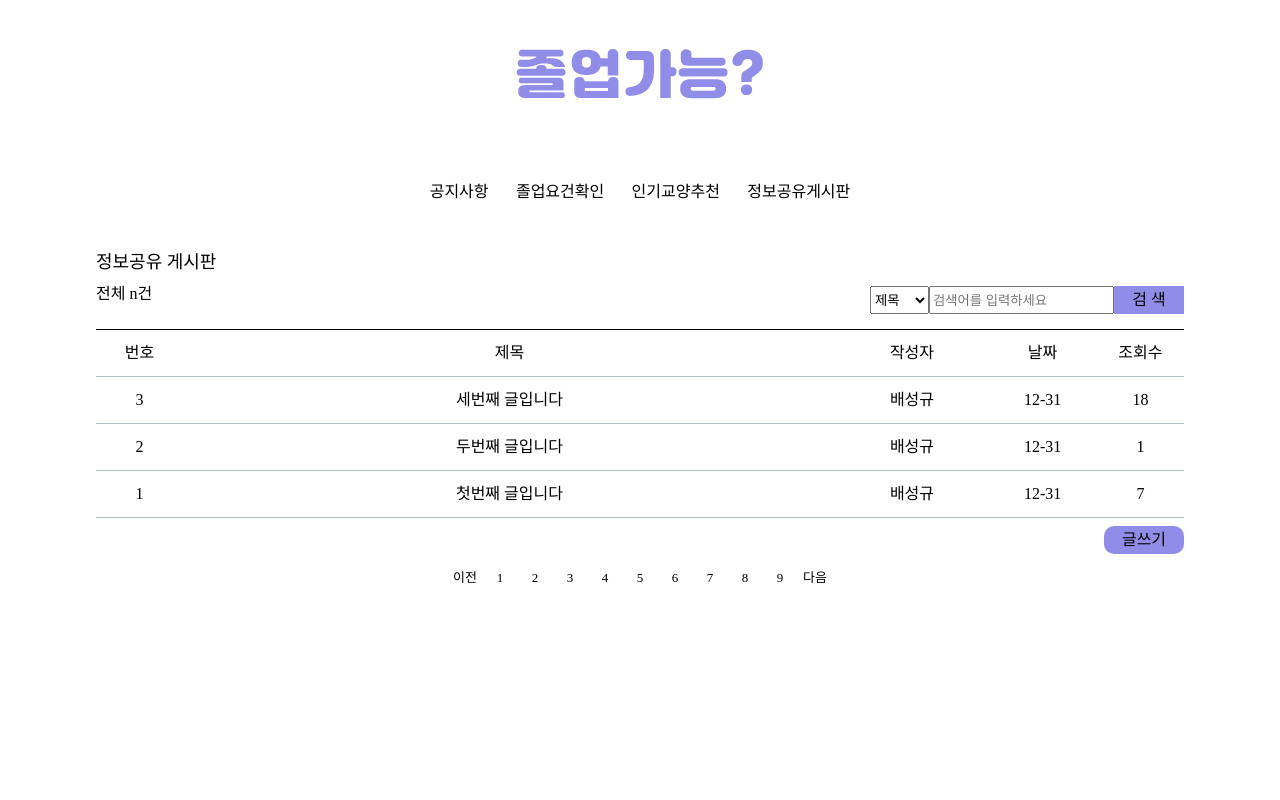
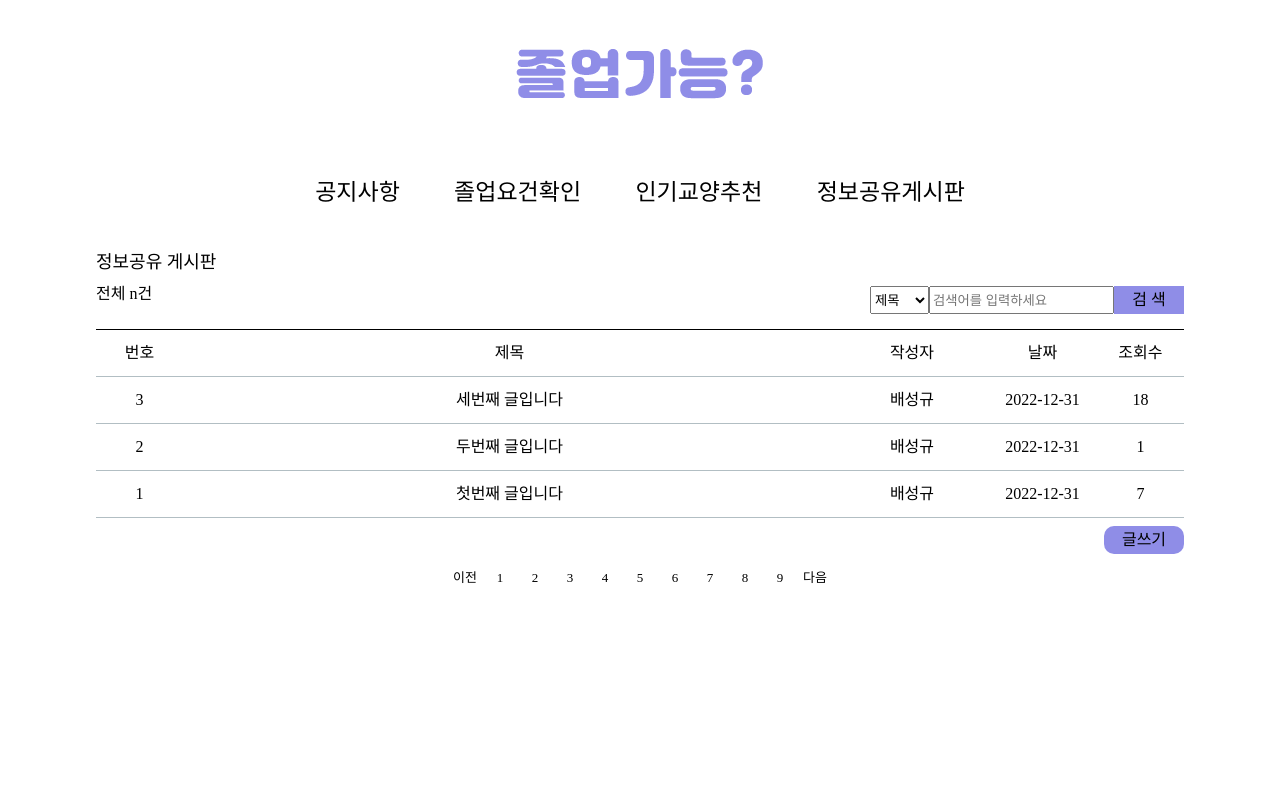
Before and after one commit to Graduate-Ok/Graduation-Okay-, a React (Create React App) app in the folder graduate/: page / in a window 1280 px wide. Both pictures are taken after a click on the element "정보공유게시판". Shown: the top 800 px of the page. Built offline with nearby package versions, Linux system fonts and the light colour scheme; a web font is replaced by a local one.

Commit message:
TEST
지윤이 깃 테스트

```diff
--- a/graduate/src/css/Nav.css
+++ b/graduate/src/css/Nav.css
@@ -22,11 +22,12 @@
     align-items: center;
     text-align: center;
     justify-content: center;
-    width: 35%;
+    width: 55%;
     height: 60px;
     margin: auto;
     margin-top: 30px;
     margin-bottom: 30px;
+    font-size: 23px;
 }
 
 /* .navbar > div:hover{
--- a/graduate/src/pages/Board.jsx
+++ b/graduate/src/pages/Board.jsx
@@ -18,6 +18,7 @@ function Board(){
                             <div className = "Board__search">
                                 <select>
                                     <option value= "title">제목</option>
+                                    <option value = "content">내용</option>
                                     <option value = "writer">작성자</option>
                                 </select>
                                 <input type = "text" placeholder= "검색어를 입력하세요"></input>
@@ -35,21 +36,21 @@ function Board(){
                             <div className = "Board__content--number">3</div>
                             <div className = "Board__content--name">세번째 글입니다</div>
                             <div className = "Board__content--writer">배성규</div>
-                            <div className = "Board__content--date">12-31</div>
+                            <div className = "Board__content--date">2022-12-31</div>
                             <div className = "Board__content--hits">18</div>
                         </div>
                         <div className = "Board__content--content">
                             <div className = "Board__content--number">2</div>
                             <div className = "Board__content--name">두번째 글입니다</div>
                             <div className = "Board__content--writer">배성규</div>
-                            <div className = "Board__content--date">12-31</div>
+                            <div className = "Board__content--date">2022-12-31</div>
                             <div className = "Board__content--hits">1</div>
                         </div>
                         <div className = "Board__content--content">
                             <div className = "Board__content--number">1</div>
                             <div className = "Board__content--name">첫번째 글입니다</div>
                             <div className = "Board__content--writer">배성규</div>
-                            <div className = "Board__content--date">12-31</div>
+                            <div className = "Board__content--date">2022-12-31</div>
                             <div className = "Board__content--hits">7</div>
                         </div>
                         <div className= "Board__footer">
```
Also changed, not shown: 2 other files (tests, documents, lock files or other folders).
